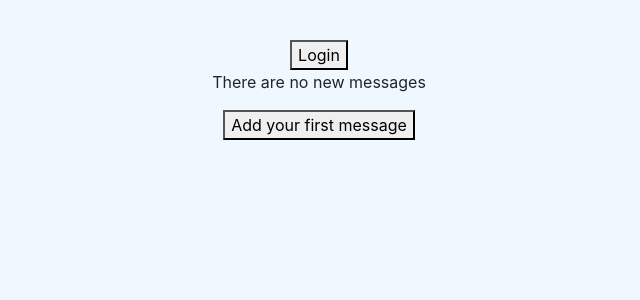
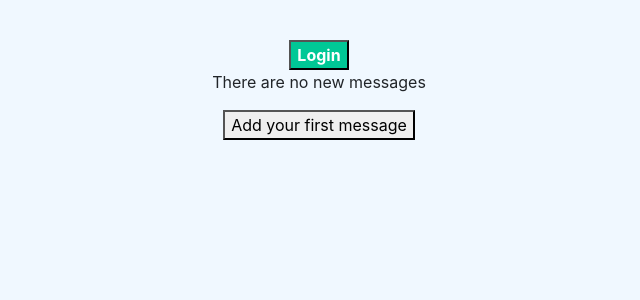
Before and after one commit to MarianoMasondo/React-Review, a React (Create React App) app: page / in a window 1280 px wide. Both pictures are taken after a click on the button "Logout". Shown: the top 300 px of the page, without its empty margins (321-961 px from the left). Built offline with nearby package versions, Linux system fonts and the light colour scheme.

Commit message:
Login button color

```diff
--- a/src/components/pure/optionalRender.jsx
+++ b/src/components/pure/optionalRender.jsx
@@ -1,17 +1,37 @@
 import React, {useState} from 'react';
 
+let red = 0;
+let green = 200;
+let blue = 150;
+
+// ? Estilo para usuario logueado
+const loggedStyle = {
+    backgroundColor: `rgb(${red}, ${green}, ${blue})`,
+    color: "white",
+    fontWeight: "bold"
+}
+// ? Estilo para usuario no logueado
+const unloggedStyle = {
+    backgroundColor: "tomato",
+    color: "white",
+    fontWeight: "bold"
+}
 //Login / Logout buttons
-const LoginButton = ({loginAction}) => {
+const LoginButton = ({loginAction, propStyle}) => {
     return(
-        <button onClick={loginAction}>Login</button>
+        <button style={loggedStyle} onClick={loginAction}>Login</button>
     )
 }
 
-const LogoutButton = ({logoutAction}) => {
+const LogoutButton = ({logoutAction, propStyle}) => {
     return(
-        <button onClick={logoutAction}>Logout</button>
+        <button style={unloggedStyle} onClick={logoutAction}>Logout</button>
     )
 }
+
+// ? (Expresión true) && expresión => se renderiza la expresión
+// ? (Expresión false) && expresión => no se renderiza la expresión
+
 
 const OptionalRender = () => {
 
@@ -39,9 +59,9 @@ const OptionalRender = () => {
     // }
 
     if(access){
-        optionalButton = <LogoutButton logoutAction={logoutAction}></LogoutButton>
+        optionalButton = <LogoutButton propStyle={unloggedStyle} logoutAction={logoutAction}></LogoutButton>
     }else{
-        optionalButton = <LoginButton loginAction={loginAction}></LoginButton>
+        optionalButton = <LoginButton propStyle={loggedStyle} loginAction={loginAction}></LoginButton>
     }
 
     //unread messages
```
